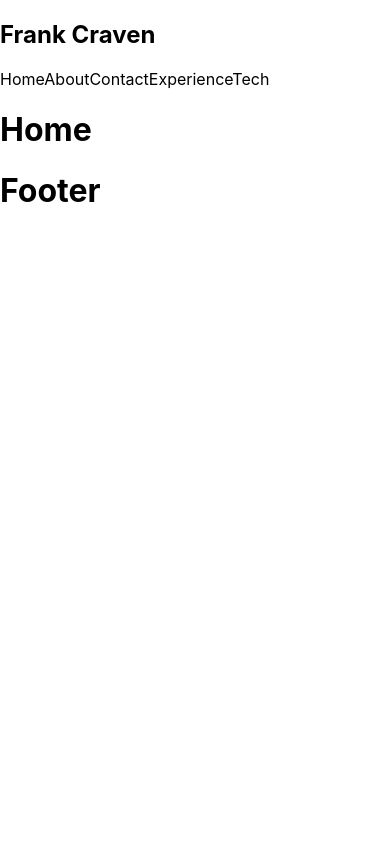
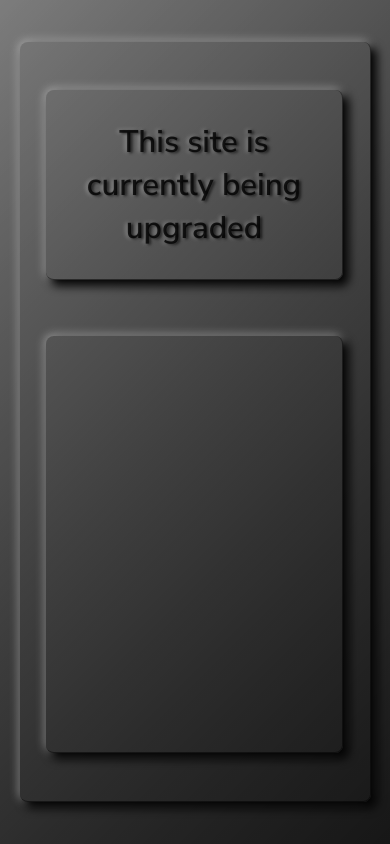
Before and after one commit to FCraven/portfolio, a Next.js app: page / in a window 390 px wide. Built offline with nearby package versions, Linux system fonts and the light colour scheme.

Commit message:
basic phone styling in place. Next--> add list of links

```diff
--- a/components/Layout.js
+++ b/components/Layout.js
@@ -3,9 +3,9 @@ import { Navbar, Footer} from './index'
 const Layout =({children})=> {
     return (
         <div className='content'>
-            <Navbar />
+            {/* <Navbar /> */}
             {children}
-            <Footer />
+            {/* <Footer /> */}
         </div>
     )
 }
--- a/pages/index.js
+++ b/pages/index.js
@@ -4,14 +4,29 @@ import styles from '../styles/Home.module.css'
 
 export default function Home() {
   return (
-    <div className={styles.container}>
+    <div>
       <Head>
         <title>Frank Craven's Portfolio</title>
         <link rel="icon" href="/favicon.ico" />
+        <meta name="viewport" content="width=device-width, initial-scale=1" />
+        <link rel="preconnect" href="https://fonts.gstatic.com" />
+        <link href="https://fonts.googleapis.com/css2?family=Nunito+Sans:wght@600&display=swap" rel="stylesheet" />
       </Head>
 
-      <main className={styles.main}>
-       <h1>Home</h1>
+      <main className={`${styles.main} ${styles.neumorphic}`}>
+        <div className={`${styles.headline} ${styles.neumorphic}`}>
+          <h3 className={styles.h3}>
+            This site is currently being upgraded
+          </h3>
+        </div>
+        <div className={`${styles.linksContainer} ${styles.neumorphic}`}>
+          {/* <ul className={styles.linksList}>
+            <li className={styles.neumorphic}>LinkedIn</li>
+            <li>Instagram</li>
+            <li>GitHub</li>
+            <li>Resume</li>
+          </ul> */}
+        </div>
       </main>
 
     </div>
--- a/styles/Home.module.css
+++ b/styles/Home.module.css
@@ -0,0 +1,62 @@
+/* BASELINE STYLE IS PHONE PORTRAIT */
+.main {
+    position: relative;
+    height: 90vh;
+    width: 90vw;
+    background-color: transparent;
+    display: flex;
+    flex-direction: column;
+    justify-content: space-evenly;
+    align-items: center;
+    font-family: 'Nunito Sans', sans-serif;
+}
+
+.neumorphic {
+    border: none;
+    box-shadow:
+    /* DARK SHADOW */
+    5px 5px 10px 1px black,
+    /* LIGHT SHADOW */
+    -1px -1px 10px 0px rgba(255,255,255,0.5);
+    /* border-top: 1px solid rgba(255,255,255,0.5); */
+    border-radius: 1em;
+    border-right: 1px solid rgba(0,0,0,0.5);
+    border-bottom: 1px solid rgba(0,0,0,0.5);
+}
+
+.headline {
+    display: relative;
+    height: 25%;
+    width: 85%;
+    margin: 1em;
+    display: flex;
+    justify-content: center;
+    align-items: center;
+}
+
+.linksContainer {
+    display: relative;
+    height: 55%;
+    width: 85%;
+    margin: 1em;
+}
+
+
+.h3 {
+    color: rgba(0,0,0,.8);
+    text-shadow:
+    /* DARK SHADOW */
+    2px 1px 3px rgba(0, 0, 0, 0.7),
+    /* LIGHT SHADOW */
+    -2px 0px 4px rgba(255,255,255,0.3);
+    font-size: 4em;
+    text-align: center;
+    padding: 1em;
+}
+
+/* PHONE PORTRAIT */
+@media only screen and (max-width: 600px) {
+
+
+
+}
--- a/styles/globals.css
+++ b/styles/globals.css
@@ -2,8 +2,14 @@ html,
 body {
   padding: 0;
   margin: 0;
-  font-family: -apple-system, BlinkMacSystemFont, Segoe UI, Roboto, Oxygen,
-    Ubuntu, Cantarell, Fira Sans, Droid Sans, Helvetica Neue, sans-serif;
+  font-family: 'Inconsolata', monospace;
+  background-image: linear-gradient(135deg,rgba(0, 0, 0, 0.3),rgba(0,0,0,0.7)) ;
+  height: 100vh;
+  width: 100vw;
+  display: flex;
+  justify-content: center;
+  align-items: center;
+  font-size: 2vw;
 }
 
 a {
```
